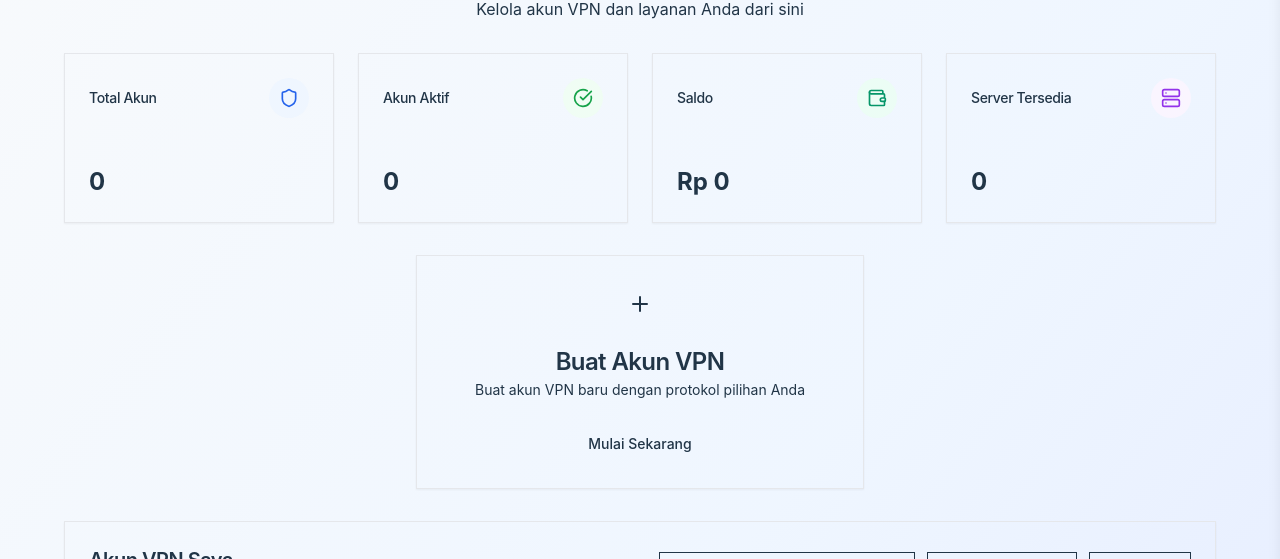
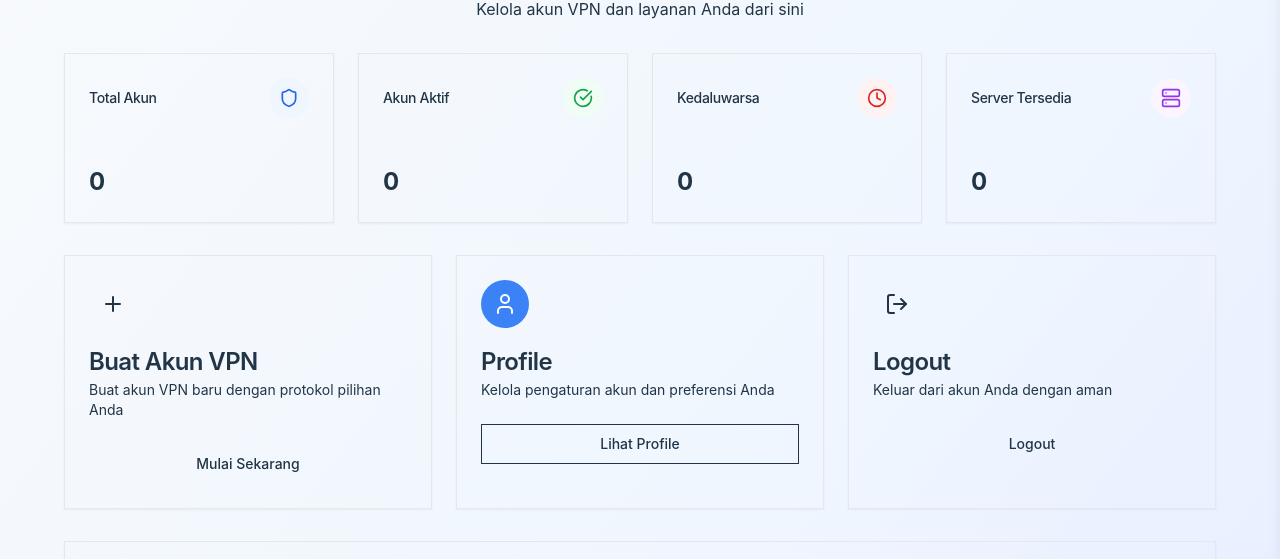
Before and after one commit to KedaiVPN/website-kedai-ssh, a React (Vite) app: page /dashboard in a window 1280 px wide. Shown: the part 135-694 px from the top of the page. Built offline with nearby package versions, Linux system fonts and the light colour scheme; no server answers; sample sign-in values are in the browser's storage.

Commit message:
Reverted to commit f7755932c156507b9b6fd68f4a509162c340847d

```diff
--- a/src/components/DashboardStats.tsx
+++ b/src/components/DashboardStats.tsx
@@ -1,9 +1,8 @@
 
 import React from 'react';
 import { Card, CardContent, CardHeader, CardTitle } from '@/components/ui/card';
-import { Shield, Server, Wallet, CheckCircle } from 'lucide-react';
+import { Shield, Server, Clock, CheckCircle } from 'lucide-react';
 import { DashboardStats as StatsType } from '@/types/vpn';
-import { formatRupiah } from '@/constants/pricing';
 
 interface DashboardStatsProps {
   stats: StatsType;
@@ -27,11 +26,11 @@ const DashboardStats: React.FC<DashboardStatsProps> = ({ stats, isLoading }) =>
       bgColor: 'bg-green-50 dark:bg-green-950/30'
     },
     {
-      title: 'Saldo',
-      value: formatRupiah(stats.balance),
-      icon: Wallet,
-      color: 'text-emerald-600 dark:text-emerald-400',
-      bgColor: 'bg-emerald-50 dark:bg-emerald-950/30'
+      title: 'Kedaluwarsa',
+      value: stats.expiredAccounts,
+      icon: Clock,
+      color: 'text-red-600 dark:text-red-400',
+      bgColor: 'bg-red-50 dark:bg-red-950/30'
     },
     {
       title: 'Server Tersedia',
--- a/src/components/Header.tsx
+++ b/src/components/Header.tsx
@@ -1,17 +1,13 @@
 
 import { ThemeToggle } from '@/components/ThemeToggle';
 import { useNavigate } from 'react-router-dom';
-import { Menu, X, ChevronDown, ChevronUp, User, LogOut } from 'lucide-react';
+import { Menu, X, ChevronDown, ChevronUp } from 'lucide-react';
 import { useState, useRef, useEffect } from 'react';
 import { Button } from '@/components/ui/button';
 import { useSidebar } from '@/contexts/SidebarContext';
-import { useAuth } from '@/contexts/AuthContext';
-import { useToast } from '@/hooks/use-toast';
 
 export const Header = () => {
   const navigate = useNavigate();
-  const { logout } = useAuth();
-  const { toast } = useToast();
   const { isMenuOpen, setIsMenuOpen } = useSidebar();
   const [isServiceOpen, setIsServiceOpen] = useState(false);
   const sidebarRef = useRef<HTMLDivElement>(null);
@@ -24,20 +20,6 @@ export const Header = () => {
     navigate(path);
     setIsMenuOpen(false);
     setIsServiceOpen(false);
-  };
-
-  const handleLogout = () => {
-    console.log('Header: Logging out user');
-    logout();
-
-    toast({
-      title: "Logout berhasil",
-      description: "Anda telah berhasil logout dari akun."
-    });
-
-    setIsMenuOpen(false);
-    setIsServiceOpen(false);
-    navigate('/', { replace: true });
   };
 
   const closeSidebar = () => {
@@ -127,7 +109,7 @@ export const Header = () => {
       {/* Sidebar */}
       <div
         ref={sidebarRef}
-        className={`fixed top-16 right-0 h-[calc(100vh-4rem)] w-48 z-50 transform transition-all duration-300 ease-in-out ${
+        className={`fixed top-16 right-0 h-[calc(100vh-4rem)] w-40 z-50 transform transition-all duration-300 ease-in-out ${
           isMenuOpen ? 'translate-x-0' : 'translate-x-full'
         } bg-white dark:bg-black text-black dark:text-white border-l border-border shadow-lg`}
         role="navigation"
@@ -197,26 +179,6 @@ export const Header = () => {
             >
               Register
             </button>
-
-            <div className="border-t border-border my-2"></div>
-
-            {/* Profile Section */}
-            <button
-              onClick={() => handleNavigation('/profile')}
-              className="flex items-center gap-3 px-4 py-3 text-left rounded-lg hover:bg-gray-100 dark:hover:bg-gray-800 transition-colors"
-            >
-              <User className="h-4 w-4" />
-              <span>Profile</span>
-            </button>
-
-            {/* Logout Section */}
-            <button
-              onClick={handleLogout}
-              className="flex items-center gap-3 px-4 py-3 text-left rounded-lg hover:bg-red-50 dark:hover:bg-red-900/20 text-red-600 dark:text-red-400 transition-colors"
-            >
-              <LogOut className="h-4 w-4" />
-              <span>Logout</span>
-            </button>
           </nav>
         </div>
       </div>
--- a/src/pages/Dashboard.tsx
+++ b/src/pages/Dashboard.tsx
@@ -6,10 +6,9 @@ import { Header } from '@/components/Header';
 import { Footer } from '@/components/Footer';
 import { useToast } from '@/hooks/use-toast';
 import { useAuth } from '@/contexts/AuthContext';
-import { Plus } from 'lucide-react';
+import { LogOut, User, Shield, Plus } from 'lucide-react';
 import { UserVPNAccount, DashboardStats as StatsType } from '@/types/vpn';
 import { vpnService } from '@/services/vpnService';
-import { balanceService } from '@/services/balanceService';
 import DashboardStats from '@/components/DashboardStats';
 import VPNAccountsTable from '@/components/VPNAccountsTable';
 import AccountDetailModal from '@/components/AccountDetailModal';
@@ -18,7 +17,7 @@ import { toast } from 'sonner';
 const Dashboard = () => {
   const navigate = useNavigate();
   const { toast: uiToast } = useToast();
-  const { user } = useAuth();
+  const { user, logout } = useAuth();
   const [searchParams] = useSearchParams();
   const [showWelcomeMessage, setShowWelcomeMessage] = useState(false);
   const [accounts, setAccounts] = useState<UserVPNAccount[]>([]);
@@ -28,7 +27,7 @@ const Dashboard = () => {
   const [stats, setStats] = useState<StatsType>({
     totalAccounts: 0,
     activeAccounts: 0,
-    balance: 0,
+    expiredAccounts: 0,
     totalServers: 0
   });
 
@@ -51,7 +50,6 @@ const Dashboard = () => {
     if (user) {
       loadUserAccounts();
       loadServersCount();
-      loadUserBalance();
     }
   }, [user]);
 
@@ -69,11 +67,13 @@ const Dashboard = () => {
 
       // Calculate stats
       const activeCount = userAccounts.filter(acc => acc.status === 'active').length;
+      const expiredCount = userAccounts.filter(acc => acc.status === 'expired').length;
 
       setStats(prev => ({
         ...prev,
         totalAccounts: userAccounts.length,
-        activeAccounts: activeCount
+        activeAccounts: activeCount,
+        expiredAccounts: expiredCount
       }));
     } catch (error) {
       console.error('Error loading user accounts:', error);
@@ -95,19 +95,17 @@ const Dashboard = () => {
     }
   };
 
-  const loadUserBalance = async () => {
-    try {
-      const balanceResult = await balanceService.getBalance();
-      if (balanceResult.success && balanceResult.balance !== undefined) {
-        setStats(prev => ({
-          ...prev,
-          balance: balanceResult.balance
-        }));
-      }
-    } catch (error) {
-      console.error('Error loading user balance:', error);
-      toast.error('Gagal memuat saldo');
-    }
+  const handleLogout = () => {
+    console.log('Dashboard: Logging out user');
+    logout();
+
+    uiToast({
+      title: "Logout berhasil",
+      description: "Anda telah berhasil logout dari akun."
+    });
+
+    // Navigate to home page
+    navigate('/', { replace: true });
   };
 
   const handleCreateVPN = () => {
@@ -126,16 +124,15 @@ const Dashboard = () => {
 
   const handleAccountUpdated = () => {
     loadUserAccounts();
-    loadUserBalance(); // Refresh balance after account update
     toast.success('Data akun berhasil diperbarui');
   };
 
   const handleRefreshAccounts = () => {
     loadUserAccounts();
-    loadUserBalance(); // Refresh balance when refreshing accounts
     toast.success('Data akun berhasil diperbarui');
   };
 
+  // Show loading if user data is not yet available
   if (!user) {
     return (
       <div className="min-h-screen bg-gradient-to-br from-slate-50 via-blue-50 to-indigo-100 dark:from-slate-950 dark:via-blue-950 dark:to-indigo-950 flex items-center justify-center">
@@ -167,16 +164,15 @@ const Dashboard = () => {
             <DashboardStats stats={stats} isLoading={isLoadingAccounts} />
           </div>
 
-          {/* Quick Actions - Only Create VPN now */}
-          <div className="mb-8">
-            <div className="max-w-md mx-auto">
+          {/* Quick Actions */}
+          <div className="grid grid-cols-1 md:grid-cols-3 gap-6 mb-8">
             <Card className="hover:shadow-lg transition-shadow">
               <CardHeader>
-                  <div className="w-12 h-12 bg-primary rounded-full flex items-center justify-center mb-4 mx-auto">
+                <div className="w-12 h-12 bg-primary rounded-full flex items-center justify-center mb-4">
                   <Plus className="w-6 h-6 text-primary-foreground" />
                 </div>
-                  <CardTitle className="text-center">Buat Akun VPN</CardTitle>
-                  <CardDescription className="text-center">
+                <CardTitle>Buat Akun VPN</CardTitle>
+                <CardDescription>
                   Buat akun VPN baru dengan protokol pilihan Anda
                 </CardDescription>
               </CardHeader>
@@ -186,7 +182,40 @@ const Dashboard = () => {
                 </Button>
               </CardContent>
             </Card>
+
+            <Card className="hover:shadow-lg transition-shadow">
+              <CardHeader>
+                <div className="w-12 h-12 bg-blue-500 rounded-full flex items-center justify-center mb-4">
+                  <User className="w-6 h-6 text-white" />
                 </div>
+                <CardTitle>Profile</CardTitle>
+                <CardDescription>
+                  Kelola pengaturan akun dan preferensi Anda
+                </CardDescription>
+              </CardHeader>
+              <CardContent>
+                <Button variant="outline" className="w-full">
+                  Lihat Profile
+                </Button>
+              </CardContent>
+            </Card>
+
+            <Card className="hover:shadow-lg transition-shadow">
+              <CardHeader>
+                <div className="w-12 h-12 bg-destructive rounded-full flex items-center justify-center mb-4">
+                  <LogOut className="w-6 h-6 text-destructive-foreground" />
+                </div>
+                <CardTitle>Logout</CardTitle>
+                <CardDescription>
+                  Keluar dari akun Anda dengan aman
+                </CardDescription>
+              </CardHeader>
+              <CardContent>
+                <Button variant="destructive" onClick={handleLogout} className="w-full">
+                  Logout
+                </Button>
+              </CardContent>
+            </Card>
           </div>
 
           {/* VPN Accounts Table */}
--- a/src/services/vpnService.ts
+++ b/src/services/vpnService.ts
@@ -92,7 +92,7 @@ export const vpnService = {
     }
   },
 
-  async deleteAccount(accountId: string | number) {
+  async deleteAccount(accountId: number) {
     try {
       console.log('Deleting account:', accountId);
       const response = await api.delete(`/delete/${accountId}`);
--- a/src/types/vpn.ts
+++ b/src/types/vpn.ts
@@ -1,76 +1,70 @@
-
-export type VPNProtocol = 'ssh' | 'vmess' | 'vless' | 'trojan';
-
 export interface Server {
   id: string;
   name: string;
-  host: string;
-  port: number;
+  domain: string;
   location: string;
-  protocol: VPNProtocol;
-  protocols: VPNProtocol[]; // Array of supported protocols
+  auth: string;
   status: 'online' | 'offline' | 'maintenance';
-  maxUsers: number;
-  currentUsers: number;
-  // Additional server properties used in components
-  domain: string;
+  protocols: VPNProtocol[];
   ping: number;
   users: number;
   batas_create_akun: number;
+  total_create_akun: number;
 }
 
-export interface VPNAccount {
-  id: string;
+export interface AccountData {
   username: string;
   password?: string;
-  serverId: string;
-  serverName: string;
-  serverHost: string;
-  protocol: VPNProtocol;
-  expiryDate: string;
-  status: 'active' | 'expired' | 'suspended';
-  ipLimit: number;
-  createdAt: string;
-  config?: string;
+  uuid?: string;
+  domain: string;
+  expired: string;
+  quota?: string;
+  ip_limit: string;
+  // SSH specific
+  ssh_ws_port?: string;
+  ssh_ssl_port?: string;
+  // V2Ray specific
+  vmess_tls_link?: string;
+  vmess_nontls_link?: string;
+  vmess_grpc_link?: string;
+  vless_tls_link?: string;
+  vless_nontls_link?: string;
+  vless_grpc_link?: string;
+  // Trojan specific
+  trojan_tls_link?: string;
+  trojan_nontls_link1?: string;
+  trojan_grpc_link?: string;
+  ns_domain?: string;
 }
 
-// AccountData type alias for backward compatibility
-export type AccountData = UserVPNAccount;
-
-export interface UserVPNAccount extends VPNAccount {
-  userId: string;
-  // Backend API properties (snake_case)
+export interface UserVPNAccount {
+  id: number;
+  username: string;
+  password?: string;
+  protocol: VPNProtocol;
+  server_id: number;
   server_name: string;
   server_domain: string;
   server_location: string;
+  server_status: string;
+  duration: number;
+  quota: number;
+  ip_limit: number;
+  created_at: string;
   expired_date: string;
-  ip_limit: number;
-  quota: number;
-  created_at: string;
-
-  // Additional display properties
-  domain: string;
-  expired: string;
-
-  // SSH specific properties
+  status: 'active' | 'expired';
+  // SSH specific fields
   ssh_ws_port?: string;
   ssh_ssl_port?: string;
-
-  // V2Ray protocol properties
+  // V2Ray specific fields
   uuid?: string;
   ns_domain?: string;
-
-  // VMess links
   vmess_tls_link?: string;
   vmess_nontls_link?: string;
   vmess_grpc_link?: string;
-
-  // VLess links
   vless_tls_link?: string;
   vless_nontls_link?: string;
   vless_grpc_link?: string;
-
-  // Trojan links
   trojan_tls_link?: string;
   trojan_nontls_link1?: string;
   trojan_grpc_link?: string;
@@ -79,28 +73,43 @@ export interface UserVPNAccount extends VPNAccount {
 export interface DashboardStats {
   totalAccounts: number;
   activeAccounts: number;
-  balance: number; // Changed from expiredAccounts to balance
+  expiredAccounts: number;
   totalServers: number;
 }
 
+export type VPNProtocol = 'ssh' | 'vmess' | 'vless' | 'trojan';
+
 export interface CreateAccountRequest {
-  protocol: VPNProtocol;
-  serverId: string;
+  userId?: string; // Now optional since it comes from token
   username: string;
   password?: string;
-  duration: number;
-  quota?: number; // Added quota property
-  ipLimit: number;
-  ip_limit: number; // Backend snake_case version
-}
-
-export interface CreateAccountResponse {
-  success: boolean;
-  data?: AccountData;
-  message: string;
+  protocol: VPNProtocol;
+  duration: number; // days
+  quota?: number; // GB
+  ip_limit?: number;
+  serverId: string;
 }
 
 export interface RenewAccountRequest {
-  accountId: string | number;
-  duration: number;
+  accountId: number;
+  duration: number; // days - only field user can modify
+  // quota and ip_limit removed - will use existing values from database
 }
+
+export interface DeleteAccountResponse {
+  success: boolean;
+  message: string;
+  sisaHari?: number;
+  refund?: number;
+}
+
+export interface RenewAccountResponse {
+  success: boolean;
+  message: string;
+  data?: {
+    expired_date: string;
+    duration: number;
+    quota?: number;
+    ip_limit: number;
+  };
+}
```
Lines whose indentation alone changed are shown as unchanged.
